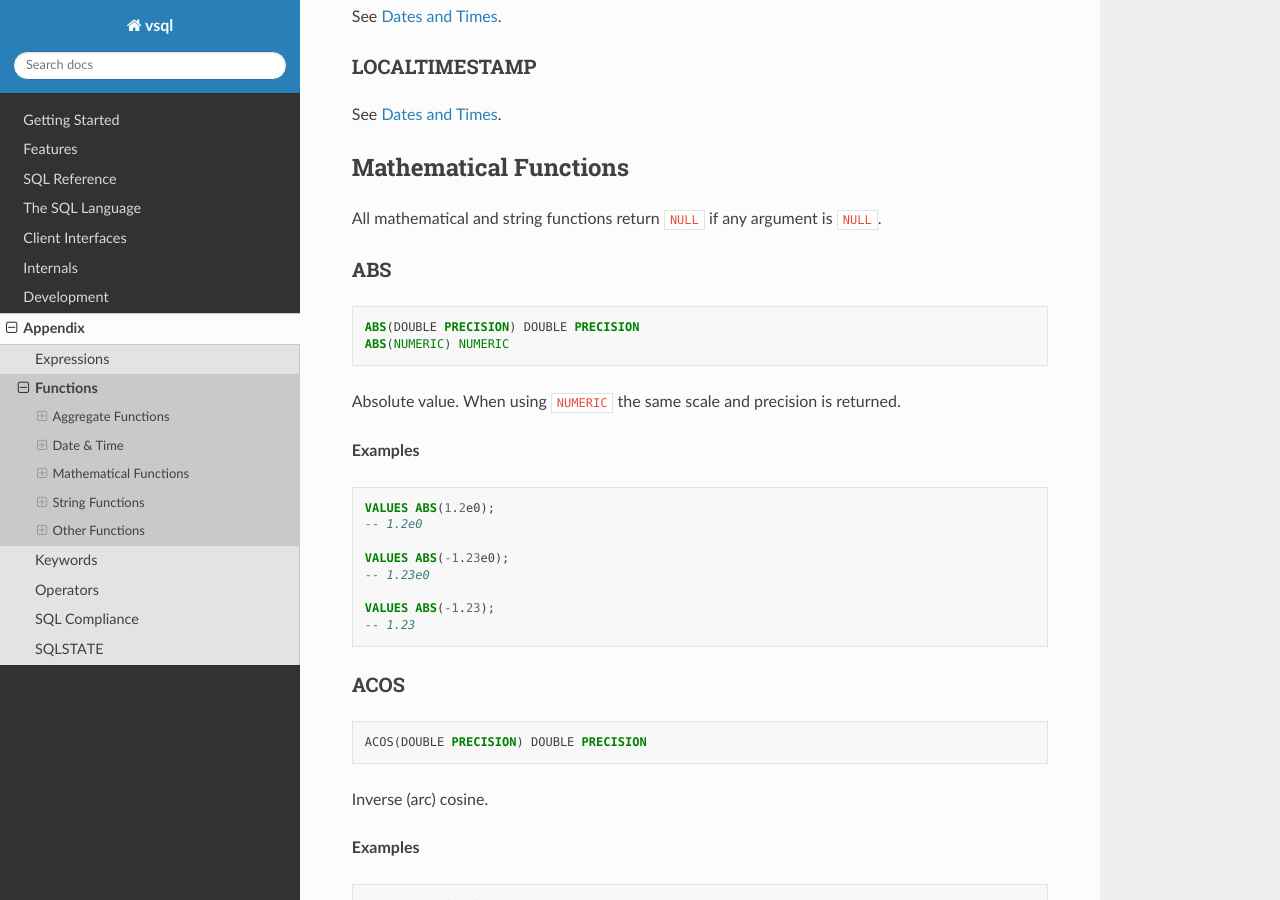
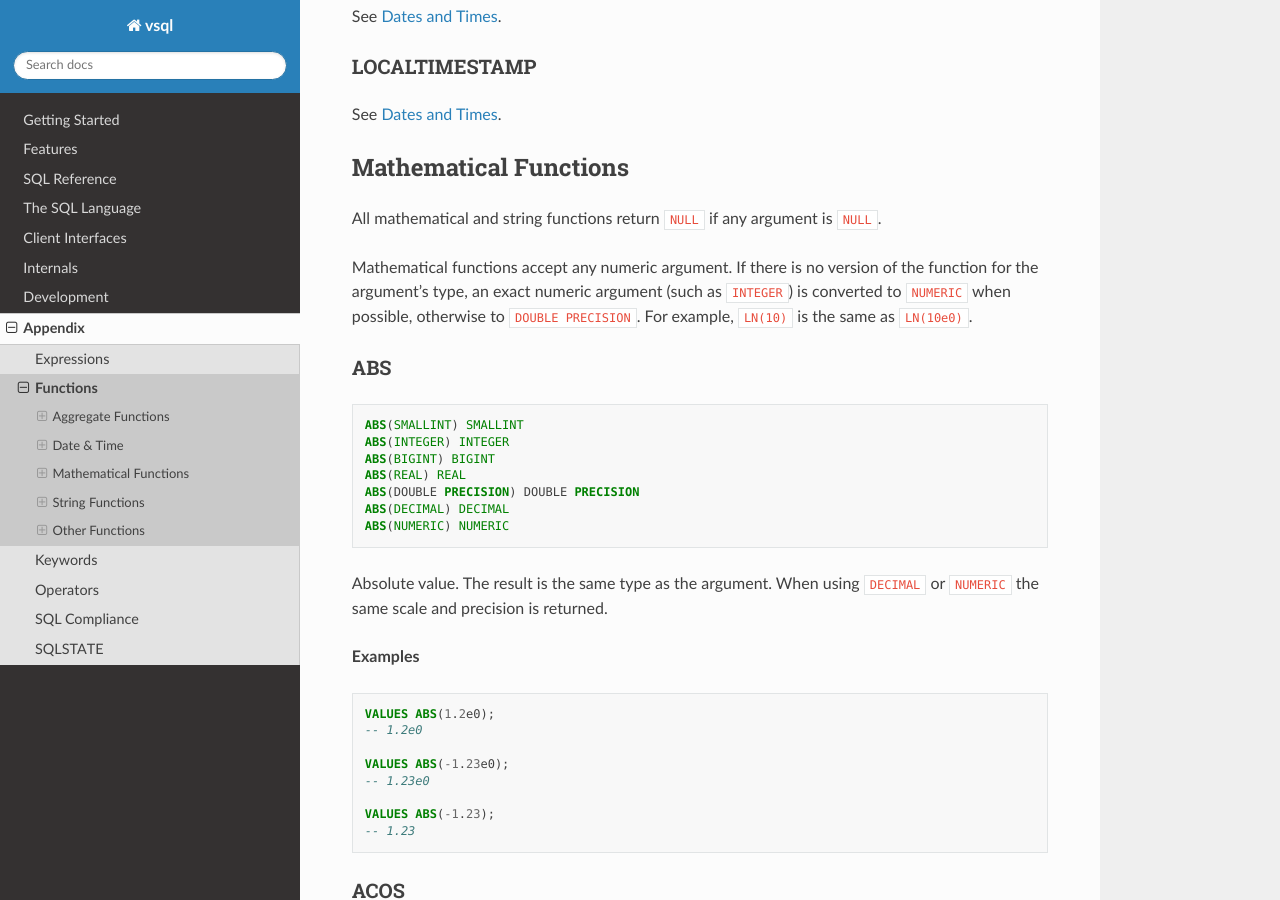
Before and after one commit to elliotchance/vsql, a Sphinx documentation site: the page built from docs/functions.rst, in a window 1280 px wide and 900 px high, scrolled down 3827 px. Built offline with Sphinx 7.4.7 and the Read the Docs theme 3.1.0, drawn with Linux system fonts in a browser that asks for light colours.

Commit message:
numbers: Numeric functions accept exact numeric arguments (#276)
Function lookup now falls back to implicitly casting numeric arguments when
there is no exact match, preferring NUMERIC over DOUBLE PRECISION, so LN(10)
and SIN(1) work. ABS has overloads for every numeric type because its result
must be the argument's type. Aggregates are left alone for #232.

SQL T441
SQL T621
SQL T622
SQL T624

Fixes #275

Co-authored-by: Claude Opus 5.5 <noreply@anthropic.com>

```diff
--- a/docs/functions.rst
+++ b/docs/functions.rst
@@ -148,15 +148,26 @@ Mathematical Functions
 All mathematical and string functions return ``NULL`` if any argument is
 ``NULL``.
 
+Mathematical functions accept any numeric argument. If there is no version of
+the function for the argument's type, an exact numeric argument (such as
+``INTEGER``) is converted to ``NUMERIC`` when possible, otherwise to
+``DOUBLE PRECISION``. For example, ``LN(10)`` is the same as ``LN(10e0)``.
+
 ABS
 ^^^
 
 .. code-block:: sql
 
+   ABS(SMALLINT) SMALLINT
+   ABS(INTEGER) INTEGER
+   ABS(BIGINT) BIGINT
+   ABS(REAL) REAL
    ABS(DOUBLE PRECISION) DOUBLE PRECISION
+   ABS(DECIMAL) DECIMAL
    ABS(NUMERIC) NUMERIC
 
-Absolute value. When using ``NUMERIC`` the same scale and precision is returned.
+Absolute value. The result is the same type as the argument. When using
+``DECIMAL`` or ``NUMERIC`` the same scale and precision is returned.
 
 **Examples**
 
--- a/docs/sql-compliance.rst
+++ b/docs/sql-compliance.rst
@@ -1516,13 +1516,13 @@ Optional Features
    * - ⭕ **T621**
      - **Enhanced numeric functions**
 
-   * - ⭕ **T622**
+   * - ✅ **T622**
      - **Trigonometric functions**
 
    * - ❌ **T623**
      - **General logarithm functions**
 
-   * - ⭕ **T624**
+   * - ✅ **T624**
      - **Common logarithm functions**
 
    * - ❌ **T625**
```
Also changed, not shown: 5 other files.
